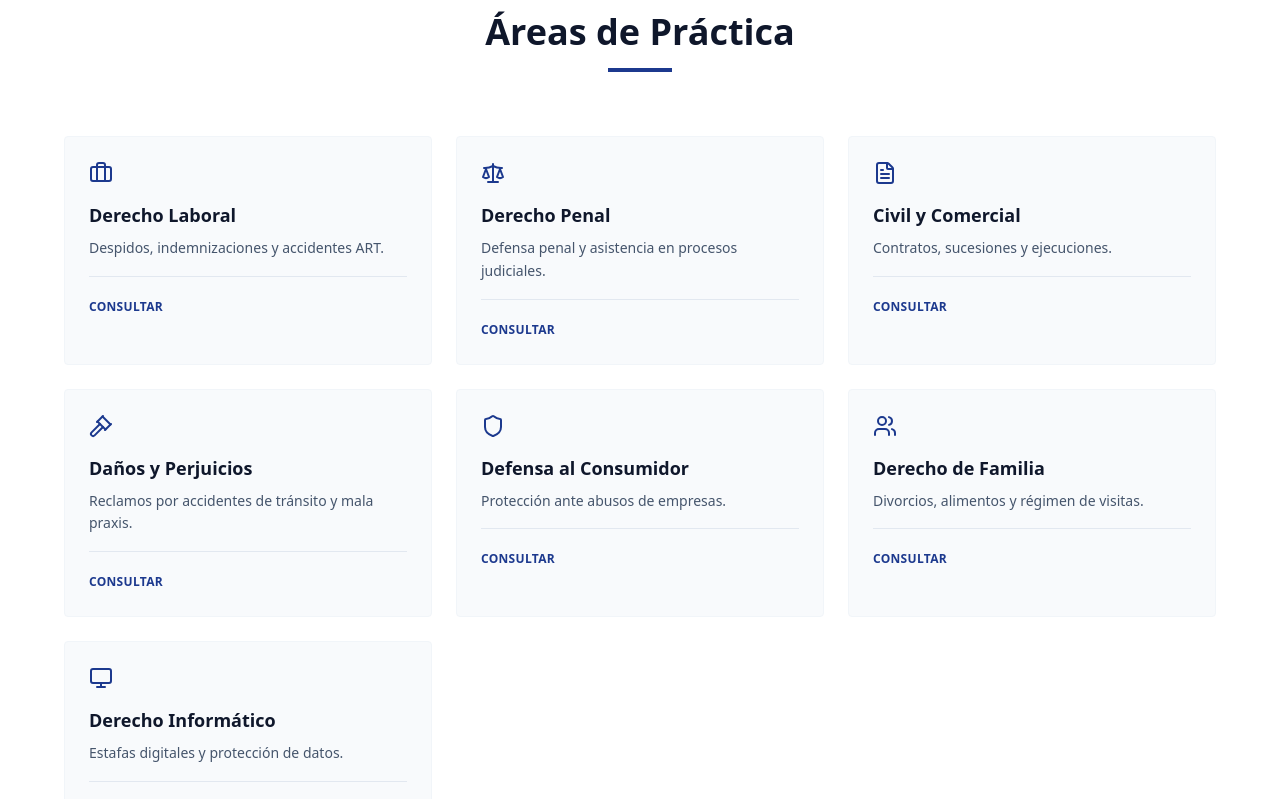
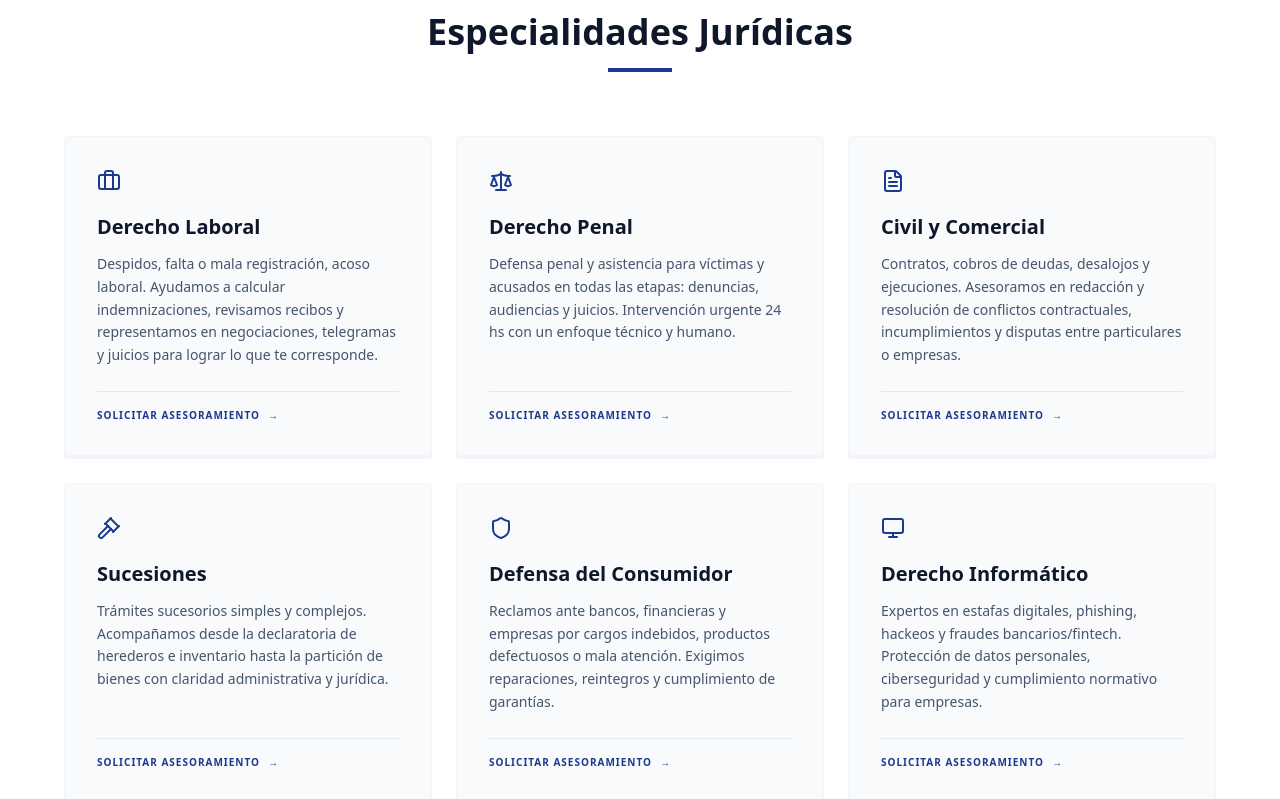
Before and after one commit to MateoFontaine/NLR-Estudio-Jur-dico, a Next.js app: page / in a window 1280 px wide. Shown: the part 901-1700 px from the top of the page. Built offline with nearby package versions, Linux system fonts and the light colour scheme.

Commit message:
Camibmaos las ramas, y le agregamos una descripcion

```diff
--- a/app/page.tsx
+++ b/app/page.tsx
@@ -51,14 +51,42 @@ export default function Home() {
 
   const [isMenuOpen, setIsMenuOpen] = useState(false);
 
-  const ramasData = [
-    { title: "Derecho Laboral", icon: <Briefcase size={24} />, desc: "Despidos, indemnizaciones y accidentes ART." },
-    { title: "Derecho Penal", icon: <Scale size={24} />, desc: "Defensa penal y asistencia en procesos judiciales." },
-    { title: "Civil y Comercial", icon: <FileText size={24} />, desc: "Contratos, sucesiones y ejecuciones." },
-    { title: "Daños y Perjuicios", icon: <Gavel size={24} />, desc: "Reclamos por accidentes de tránsito y mala praxis." },
-    { title: "Defensa al Consumidor", icon: <Shield size={24} />, desc: "Protección ante abusos de empresas." },
-    { title: "Derecho de Familia", icon: <Users size={24} />, desc: "Divorcios, alimentos y régimen de visitas." },
-    { title: "Derecho Informático", icon: <Monitor size={24} />, desc: "Estafas digitales y protección de datos." },
+ const ramasData = [
+    {
+      title: "Derecho Laboral",
+      icon: <Briefcase size={24} />,
+      desc: "Despidos, falta o mala registración, acoso laboral. Ayudamos a calcular indemnizaciones, revisamos recibos y representamos en negociaciones, telegramas y juicios para lograr lo que te corresponde."
+    },
+    {
+      title: "Derecho Penal",
+      icon: <Scale size={24} />,
+      desc: "Defensa penal y asistencia para víctimas y acusados en todas las etapas: denuncias, audiencias y juicios. Intervención urgente 24 hs con un enfoque técnico y humano."
+    },
+    {
+      title: "Civil y Comercial",
+      icon: <FileText size={24} />,
+      desc: "Contratos, cobros de deudas, desalojos y ejecuciones. Asesoramos en redacción y resolución de conflictos contractuales, incumplimientos y disputas entre particulares o empresas."
+    },
+    {
+      title: "Sucesiones",
+      icon: <Gavel size={24} />,
+      desc: "Trámites sucesorios simples y complejos. Acompañamos desde la declaratoria de herederos e inventario hasta la partición de bienes con claridad administrativa y jurídica."
+    },
+    {
+      title: "Defensa del Consumidor",
+      icon: <Shield size={24} />,
+      desc: "Reclamos ante bancos, financieras y empresas por cargos indebidos, productos defectuosos o mala atención. Exigimos reparaciones, reintegros y cumplimiento de garantías."
+    },
+    {
+      title: "Derecho Informático",
+      icon: <Monitor size={24} />,
+      desc: "Expertos en estafas digitales, phishing, hackeos y fraudes bancarios/fintech. Protección de datos personales, ciberseguridad y cumplimiento normativo para empresas."
+    },
+    {
+      title: "Marcas y Patentes",
+      icon: <Shield size={24} />,
+      desc: "Registro de marcas y logos, derechos de autor, software y patentes. Brindamos una estrategia integral para proteger tu propiedad intelectual y evitar copias o conflictos."
+    },
   ];
 
   const teamData = [
@@ -265,20 +293,33 @@ export default function Home() {
           <FadeIn>
             <div className="text-center mb-16">
               <span className="text-blue-900 font-bold tracking-widest text-xs uppercase">Nuestros Servicios</span>
-              <h2 className="text-3xl md:text-4xl font-bold text-slate-900 mt-2">Áreas de Práctica</h2>
+              <h2 className="text-3xl md:text-4xl font-bold text-slate-900 mt-2">Especialidades Jurídicas</h2>
               <div className="w-16 h-1 bg-blue-900 mx-auto mt-4"></div>
             </div>
           </FadeIn>
 
           <div className="grid grid-cols-1 md:grid-cols-2 lg:grid-cols-3 gap-6">
             {ramasData.map((rama, index) => (
-              <FadeIn key={index} delay={index * 100}>
-                <div className="p-6 border border-slate-100 rounded-sm hover:shadow-lg transition-shadow bg-slate-50 group h-full">
-                  <div className="text-blue-900 mb-4 group-hover:scale-110 transition-transform duration-300">{rama.icon}</div>
-                  <h3 className="text-lg font-bold text-slate-900 mb-2">{rama.title}</h3>
-                  <p className="text-sm text-slate-600 leading-relaxed">{rama.desc}</p>
-                  <div className="mt-4 pt-4 border-t border-slate-200">
-                    <button onClick={() => window.open('https://wa.me/5491112345678', '_blank')} className="text-xs font-bold text-blue-900 uppercase tracking-wide hover:underline">Consultar</button>
+              <FadeIn key={index} delay={index * 50}>
+                <div className="p-8 border border-slate-100 rounded-sm hover:shadow-xl transition-all duration-300 bg-slate-50 group h-full flex flex-col border-b-4 hover:border-b-blue-900">
+                  <div className="text-blue-900 mb-5 group-hover:scale-110 transition-transform duration-300">
+                    {rama.icon}
+                  </div>
+                  <h3 className="text-xl font-bold text-slate-900 mb-3">{rama.title}</h3>
+                  <p className="text-sm text-slate-600 leading-relaxed mb-6 flex-grow">
+                    {rama.desc}
+                  </p>
+                  <div className="pt-4 border-t border-slate-200 mt-auto">
+                    <button
+                      onClick={() => {
+                        const mensaje = `Hola, quisiera realizar una consulta sobre *${rama.title}*.`;
+                        window.open(`https://wa.me/5491112345678?text=${mensaje}`, '_blank');
+                      }}
+                      className="text-[10px] font-black text-blue-900 uppercase tracking-widest hover:text-blue-700 flex items-center gap-2 group/btn"
+                    >
+                      Solicitar Asesoramiento
+                      <span className="group-hover/btn:translate-x-1 transition-transform">→</span>
+                    </button>
                   </div>
                 </div>
               </FadeIn>
@@ -353,7 +394,7 @@ export default function Home() {
               <div className="space-y-3">
                 <p className="flex items-center justify-center md:justify-start gap-2">
                   <MapPin size={16} className="text-slate-600 shrink-0" />
-                  <span>Buenos Aires, Argentina</span>
+                  <span>CABA, Argentina</span>
                 </p>
                 <p className="flex items-center justify-center md:justify-start gap-2">
                   <Phone size={16} className="text-slate-600 shrink-0" />
@@ -371,7 +412,7 @@ export default function Home() {
               <h4 className="text-white font-bold uppercase tracking-wider mb-4 flex items-center gap-2">
                 <CheckCircle2 size={16} className="text-cyan-400" /> Atención
               </h4>
-              <p className="mb-4">Lunes a Viernes: 09:00 - 18:00 hs</p>
+              <p className="mb-4">Lunes a Viernes: 8:00 a 20.00hs</p>
               <p className="text-slate-500 text-xs">Atención con turno previo.</p>
             </div>
 
```
